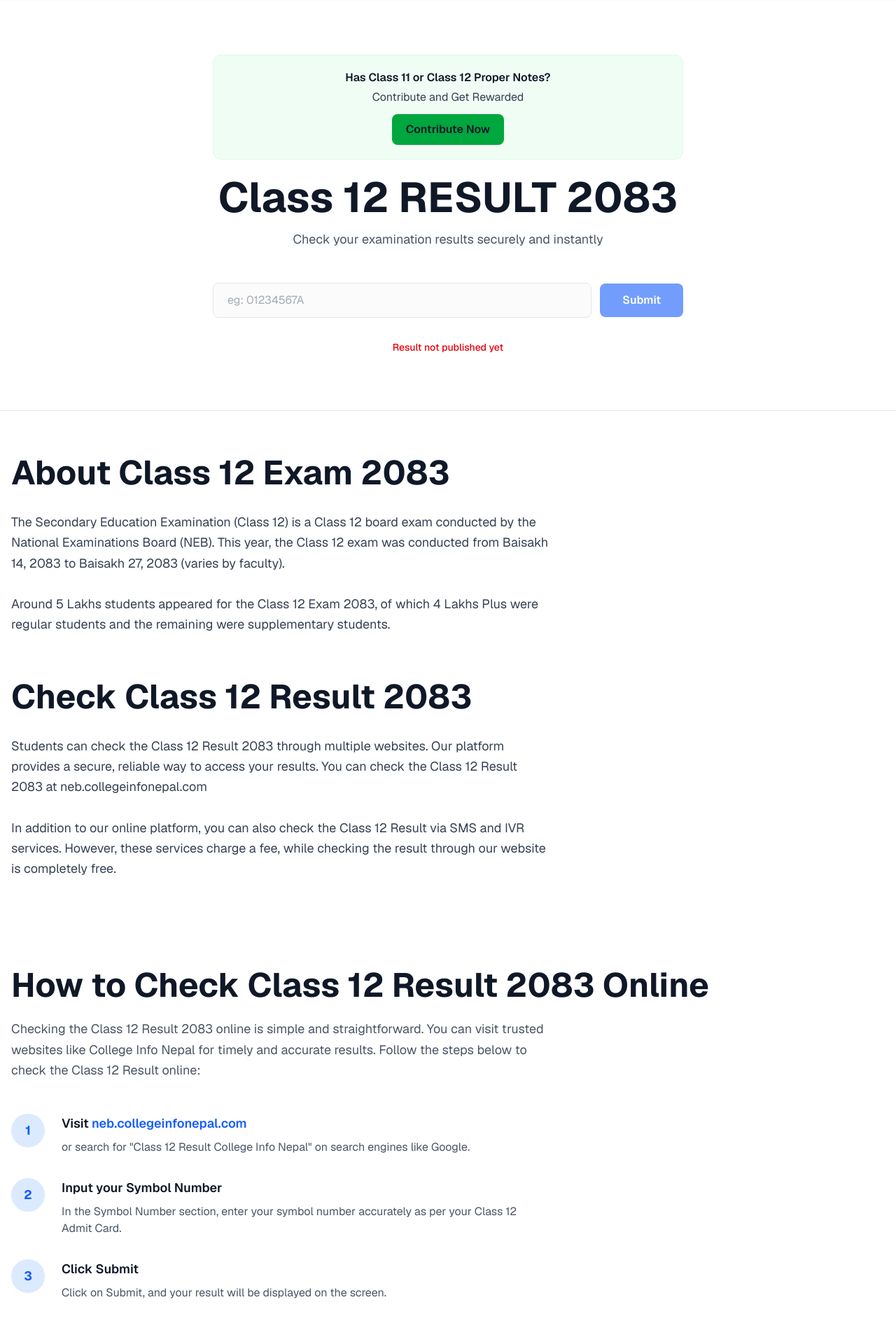
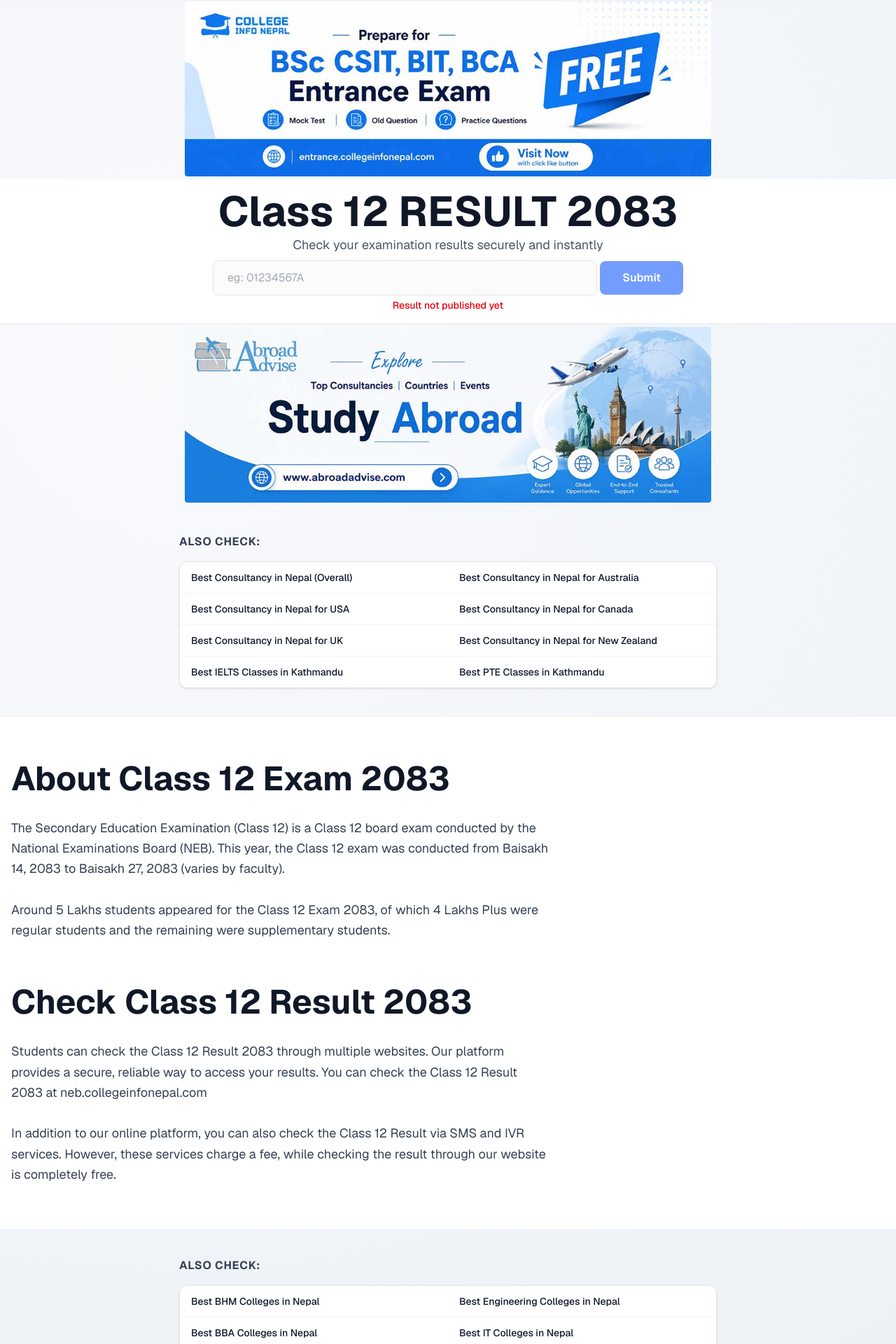
Before and after one commit to ronishdhakal/neb, a Next.js app: page / in a window 1280 px wide. Shown: the part 80-2000 px from the top of the page at 70% size. Built offline with nearby package versions, Linux system fonts and the light colour scheme.

Commit message:
Ads in Class 12

```diff
--- /dev/null
+++ b/app/components/result/AbroadCheck.jsx
@@ -0,0 +1,49 @@
+const LINKS = [
+  ["Best Consultancy in Nepal (Overall)", "https://www.abroadadvise.com/featured/best-consultancy-in-nepal"],
+  ["Best Consultancy in Nepal for Australia", "https://www.abroadadvise.com/featured/best-consultancy-in-nepal-for-australia"],
+  ["Best Consultancy in Nepal for USA", "https://www.abroadadvise.com/featured/best-consultancy-in-nepal-for-usa"],
+  ["Best Consultancy in Nepal for Canada", "https://www.abroadadvise.com/featured/best-consultancy-in-nepal-for-canada"],
+  ["Best Consultancy in Nepal for UK", "https://www.abroadadvise.com/featured/best-consultancy-in-nepal-for-uk"],
+  ["Best Consultancy in Nepal for New Zealand", "https://www.abroadadvise.com/featured/best-consultancy-in-nepal-for-new-zealand"],
+  ["Best IELTS Classes in Kathmandu", "https://www.abroadadvise.com/featured/best-ielts-classes-in-kathmandu"],
+  ["Best PTE Classes in Kathmandu", "https://www.abroadadvise.com/featured/best-pte-classes-in-kathmandu"],
+];
+
+const rows = LINKS.reduce((acc, item, i) => {
+  if (i % 2 === 0) acc.push([item]);
+  else acc[acc.length - 1].push(item);
+  return acc;
+}, []);
+
+export default function AbroadCheck() {
+  return (
+    <section className="py-10 px-4 border-b border-gray-100">
+      <div className="max-w-3xl mx-auto">
+        <h2 className="text-base font-bold text-gray-700 mb-4 uppercase tracking-wider">Also Check:</h2>
+        <div className="overflow-x-auto rounded-xl border border-gray-200 shadow-sm">
+          <table className="w-full text-sm">
+            <tbody className="divide-y divide-gray-100 bg-white">
+              {rows.map((row, i) => (
+                <tr key={i} className="hover:bg-gray-50">
+                  {row.map(([label, href]) => (
+                    <td key={href} className="px-4 py-3 w-1/2">
+                      <a
+                        href={href}
+                        target="_blank"
+                        rel="noopener noreferrer"
+                        className="text-blue-600 hover:underline font-medium"
+                      >
+                        {label}
+                      </a>
+                    </td>
+                  ))}
+                  {row.length === 1 && <td className="px-4 py-3 w-1/2" />}
+                </tr>
+              ))}
+            </tbody>
+          </table>
+        </div>
+      </div>
+    </section>
+  );
+}
--- /dev/null
+++ b/app/components/result/CollegeCheck.jsx
@@ -0,0 +1,51 @@
+const LINKS = [
+  ["Best BHM Colleges in Nepal", "https://www.abroadadvise.com/featured/best-bhm-colleges-in-nepal"],
+  ["Best Engineering Colleges in Nepal", "https://www.abroadadvise.com/featured/best-engineering-colleges-in-nepal"],
+  ["Best BBA Colleges in Nepal", "https://www.abroadadvise.com/featured/best-bba-colleges-in-nepal"],
+  ["Best IT Colleges in Nepal", "https://www.abroadadvise.com/featured/best-it-colleges-in-nepal"],
+  ["Best BCA Colleges in Nepal", "https://www.abroadadvise.com/featured/best-bca-colleges-in-nepal"],
+  ["Best BSW Colleges in Nepal", "https://www.abroadadvise.com/featured/best-bsw-colleges-in-nepal"],
+  ["Best BIM Colleges in Nepal", "https://www.abroadadvise.com/featured/best-bim-colleges-in-nepal"],
+  ["Best BSc CSIT Colleges in Nepal", "https://www.abroadadvise.com/featured/best-bsc-csit-colleges-in-nepal"],
+  ["Best BIT Colleges in Nepal", "https://www.abroadadvise.com/featured/best-bit-colleges-in-nepal"],
+  ["Best BBM Colleges in Nepal", "https://www.abroadadvise.com/featured/best-bbm-colleges-in-nepal"],
+];
+
+const rows = LINKS.reduce((acc, item, i) => {
+  if (i % 2 === 0) acc.push([item]);
+  else acc[acc.length - 1].push(item);
+  return acc;
+}, []);
+
+export default function CollegeCheck() {
+  return (
+    <section className="py-10 px-4 border-b border-gray-100">
+      <div className="max-w-3xl mx-auto">
+        <h2 className="text-base font-bold text-gray-700 mb-4 uppercase tracking-wider">Also Check:</h2>
+        <div className="overflow-x-auto rounded-xl border border-gray-200 shadow-sm">
+          <table className="w-full text-sm">
+            <tbody className="divide-y divide-gray-100 bg-white">
+              {rows.map((row, i) => (
+                <tr key={i} className="hover:bg-gray-50">
+                  {row.map(([label, href]) => (
+                    <td key={href} className="px-4 py-3 w-1/2">
+                      <a
+                        href={href}
+                        target="_blank"
+                        rel="noopener noreferrer"
+                        className="text-blue-600 hover:underline font-medium"
+                      >
+                        {label}
+                      </a>
+                    </td>
+                  ))}
+                  {row.length === 1 && <td className="px-4 py-3 w-1/2" />}
+                </tr>
+              ))}
+            </tbody>
+          </table>
+        </div>
+      </div>
+    </section>
+  );
+}
--- a/app/components/result/ResultHeader.jsx
+++ b/app/components/result/ResultHeader.jsx
@@ -3,42 +3,24 @@ export default function ResultHeader() {
   const whatsappLink = `https://wa.me/9745450062?text=${whatsappMessage}`;
 
   return (
-    <section className="w-full bg-white py-12 sm:py-16 md:py-20 border-b border-gray-200">
-      <div className="max-w-7xl mx-auto px-4 sm:px-6 lg:px-8">
+    <section className="w-full bg-white py-2 sm:py-3 md:py-4 border-b border-gray-200">
+      <div className="max-w-7xl mx-auto px-1 sm:px-1 lg:px-2">
         {/* Main Content - Centered */}
         <div className="text-center">
 
           {/* Contribution Section */}
-          <div className="mb-6 flex justify-center">
-            <div className="w-full max-w-2xl rounded-xl border border-green-100 bg-green-50 px-4 py-4 sm:px-6 sm:py-5">
-              <p className="text-sm sm:text-base font-semibold text-gray-900">
-                Has Class 11 or Class 12 Proper Notes?
-              </p>
-              <p className="mt-1 text-sm sm:text-base text-gray-700">
-                Contribute and Get Rewarded
-              </p>
 
-              <a
-                href={whatsappLink}
-                target="_blank"
-                rel="noopener noreferrer"
-                className="mt-3 inline-flex items-center justify-center rounded-lg bg-green-600 px-5 py-2.5 text-sm sm:text-base font-semibold text-white hover:bg-green-700 transition"
-              >
-                Contribute Now
-              </a>
-            </div>
-          </div>
 
-          <h1 className="text-4xl sm:text-5xl md:text-6xl font-bold text-gray-900 mb-3 sm:mb-4">
+          <h1 className="text-4xl sm:text-5xl md:text-6xl font-bold text-gray-900 mb-1 sm:mb-1">
             Class 12 RESULT 2083
           </h1>
 
-          <p className="text-base sm:text-lg text-gray-600 mb-8 sm:mb-10 md:mb-12">
+          <p className="text-base sm:text-lg text-gray-600 mb-2 sm:mb-2 md:mb-2">
             Check your examination results securely and instantly
           </p>
 
           {/* Input + Button */}
-          <div className="flex flex-col sm:flex-row items-center justify-center gap-3 max-w-2xl mx-auto">
+          <div className="flex flex-col sm:flex-row items-center justify-center gap-1 max-w-2xl mx-auto">
             <input
               type="text"
               disabled
@@ -55,7 +37,7 @@ export default function ResultHeader() {
           </div>
 
           {/* Result Not Published Message */}
-          <p className="mt-6 sm:mt-8 text-sm font-medium text-red-600">
+          <p className="mt-1 sm:mt-1 text-sm font-medium text-red-600">
             Result not published yet
           </p>
         </div>
--- a/app/page.js
+++ b/app/page.js
@@ -1,4 +1,5 @@
 import Script from "next/script";
+import Image from "next/image"
 import Navbar from "@/app/components/Navbar"
 import Footer from "@/app/components/Footer"
 import ResultHeader from "@/app/components/result/ResultHeader"
@@ -9,6 +10,8 @@ import HowToCheckIVR from "@/app/components/result/HowToCheckIVR"
 import AfterSeeResult from "@/app/components/result/AfterSeeResult"
 import ResultFAQs from "@/app/components/result/ResultFAQs"
 import GradingSystemTable from "@/app/components/result/GradingSystemTable"
+import AbroadCheck from "@/app/components/result/AbroadCheck"
+import CollegeCheck from "@/app/components/result/CollegeCheck"
 
 export default function Home() {
   return (
@@ -29,15 +32,44 @@ export default function Home() {
 
       <Navbar />
 
+      <div className="max-w-3xl mx-auto px-2 py-1">
+        <a href="https://entrance.collegeinfonepal.com" target="_blank" rel="noopener noreferrer">
+          <Image
+            src="/assets/entrance-for-class-12.jpg"
+            alt="Entrance for Class 12"
+            width={385}
+            height={30}
+            className="w-full h-auto rounded"
+            priority
+          />
+        </a>
+      </div>
+
       <main className="w-full">
         <ResultHeader />
+
+        <div className="max-w-3xl mx-auto px-2 py-1">
+          <a href="https://www.abroadadvise.com" target="_blank" rel="noopener noreferrer">
+            <Image
+              src="/assets/abroad-advise.jpg"
+              alt="Abroad Advise"
+              width={900}
+              height={120}
+              className="w-full h-auto rounded"
+            />
+          </a>
+        </div>
+
+        <AbroadCheck />
         <ResultAbout />
+        <CollegeCheck />
         <HowToCheckOnline />
         <HowToCheckSMS />
         <HowToCheckIVR />
         <AfterSeeResult />
         <GradingSystemTable />
         <ResultFAQs />
+
       </main>
 
       <Footer />
```
Also changed, not shown: public/assets/abroad-advise.jpg (added), public/assets/entrance-for-class-12.jpg (added).
